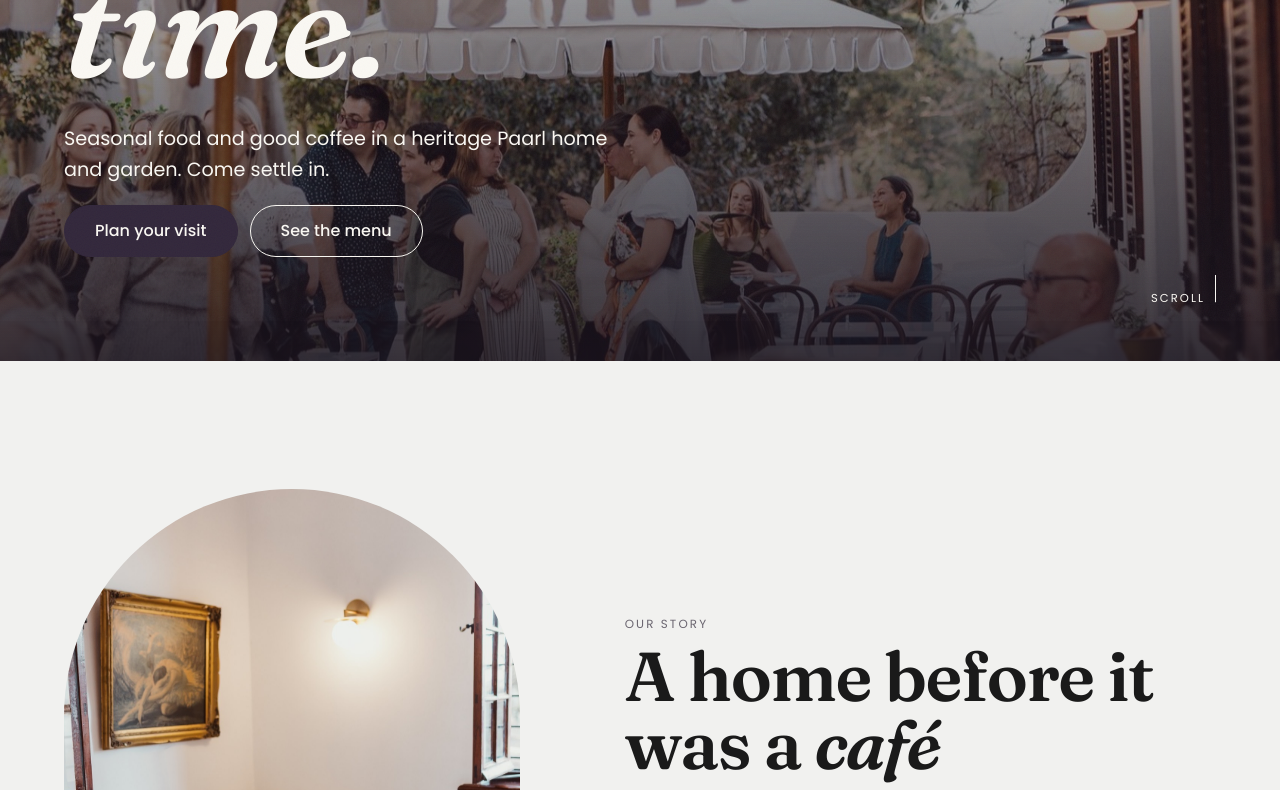
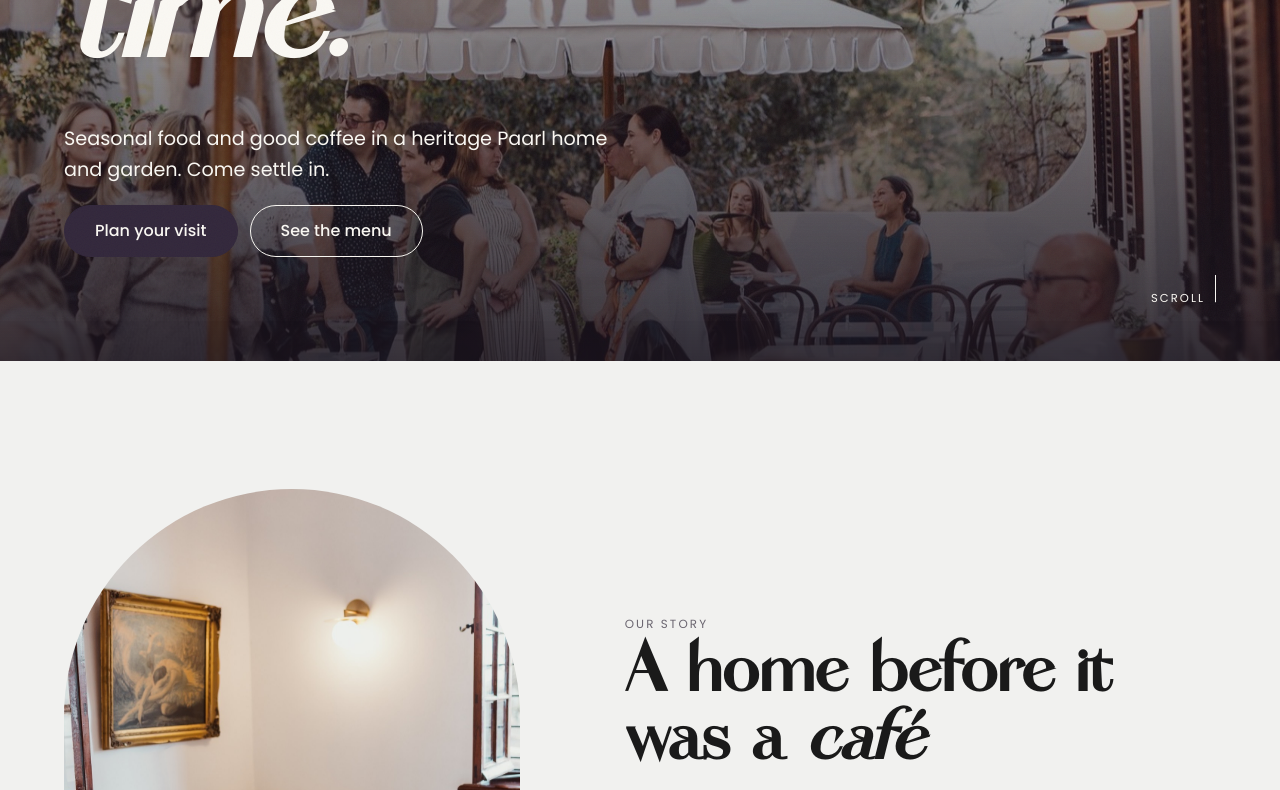
Before and after one commit to Siphiwo/lounah-cafe, a plain HTML site: page index.html in a window 1280 px wide. Shown: the part 479-1269 px from the top of the page. Drawn offline with Linux system fonts and the light colour scheme; animation ran at ten frames a second.

Commit message:
Switch heading font to self-hosted Sage
Co-Authored-By: Claude Opus 5.5 <noreply@anthropic.com>

```diff
--- a/index.html
+++ b/index.html
@@ -13,11 +13,9 @@
 <meta property="og:image" content="assets/ig/De0pjtZjc_2.jpg">
 <meta name="twitter:card" content="summary_large_image">
 
-<!-- TODO: add the Adobe Fonts kit for "ivymode" (the current site's heading face) and delete the Fraunces fallback below.
-     <link rel="stylesheet" href="https://use.typekit.net/[ADOBE_KIT_ID].css"> -->
 <link rel="preconnect" href="https://fonts.googleapis.com">
 <link rel="preconnect" href="https://fonts.gstatic.com" crossorigin>
-<link rel="stylesheet" href="https://fonts.googleapis.com/css2?family=Fraunces:ital,opsz,wght@0,9..144,600;0,9..144,700;1,9..144,600;1,9..144,700&family=Poppins:ital,wght@0,400;0,500;0,600;1,400&display=swap">
+<link rel="stylesheet" href="https://fonts.googleapis.com/css2?family=Poppins:ital,wght@0,400;0,500;0,600;1,400&display=swap">
 
 <link rel="preload" as="image" href="assets/ig/De0pjtZjc_2.jpg" fetchpriority="high">
 <link rel="stylesheet" href="styles.css">
--- a/styles.css
+++ b/styles.css
@@ -1,3 +1,4 @@
+@font-face{font-family:"Sage";src:url("assets/fonts/Sage.otf") format("opentype");font-weight:400;font-style:normal;font-display:swap}
 /* =========================================================
    Lounah Café — homepage
    Palette evolves the current site: off-white, ink, plum,
@@ -10,7 +11,7 @@
   --radius-sm:12px; --radius:20px; --radius-lg:32px;
   --ease:cubic-bezier(.2,.7,.2,1);
   --pad:clamp(20px,5vw,80px);
-  --serif:"ivymode","Fraunces",Georgia,serif;   /* TODO: ivymode arrives with the Adobe kit */
+  --serif:"Sage",Georgia,serif;   /* headings: Sage (self-hosted from assets/fonts) */
   --sans:"Poppins",system-ui,-apple-system,"Segoe UI",sans-serif;
   --head-h:88px;
 }
```
Also changed, not shown: assets/fonts/Sage.otf (added), assets/fonts/latin.woff2 (added).
